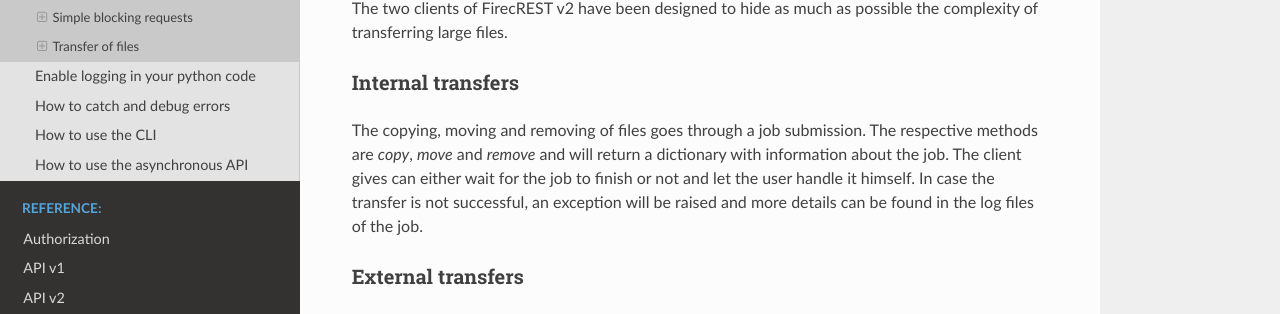
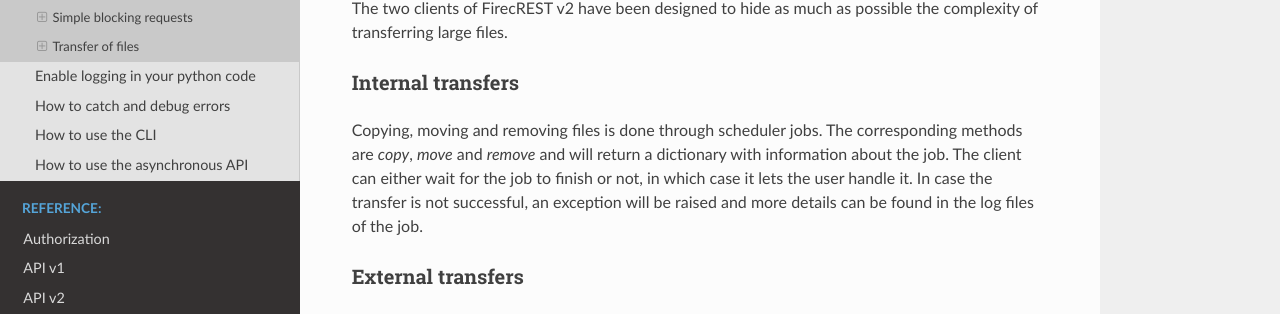
Before and after one commit to eth-cscs/pyfirecrest, a Sphinx documentation site: the page built from docs/source/tutorial_basic_v2.rst, in a window 1280 px wide and 900 px high, scrolled down 3627 px. Shown: the part 253-567 px from the top of the window. Built offline with Sphinx 7.4.7 and the Read the Docs theme 3.1.0, drawn with Linux system fonts in a browser that asks for light colours.

Commit message:
Documentation fixes

```diff
--- a/docs/source/tutorial_basic_v2.rst
+++ b/docs/source/tutorial_basic_v2.rst
@@ -207,9 +207,9 @@ The two clients of FirecREST v2 have been designed to hide as much as possible t
 Internal transfers
 ^^^^^^^^^^^^^^^^^^
 
-The copying, moving and removing of files goes through a job submission.
-The respective methods are `copy`, `move` and `remove` and will return a dictionary with information about the job.
-The client gives can either wait for the job to finish or not and let the user handle it himself.
+Copying, moving and removing files is done through scheduler jobs.
+The corresponding methods are `copy`, `move` and `remove` and will return a dictionary with information about the job.
+The client can either wait for the job to finish or not, in which case it lets the user handle it.
 In case the transfer is not successful, an exception will be raised and more details can be found in the log files of the job.
 
 External transfers
```
